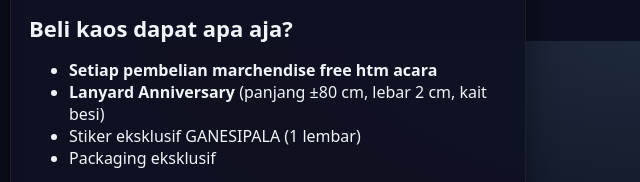
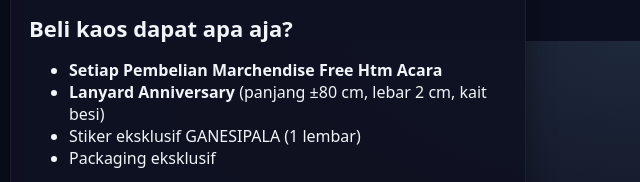
Before and after one commit to Mrizal16/Pre-order-baju-aniv-ganesipala, a plain HTML site: page index.html in a window 1280 px wide. Shown: the part 759-941 px from the top of the page, 640-1280 px from the left. Drawn offline with Linux system fonts and the light colour scheme.

Commit message:
pesan commit kamu

```diff
--- a/index.html
+++ b/index.html
@@ -184,7 +184,7 @@
 
         <h2>Beli kaos dapat apa aja?</h2>
         <ul>
-          <li><strong>Setiap pembelian marchendise free htm acara</strong></li>
+          <li><strong>Setiap Pembelian Marchendise Free Htm Acara</strong></li>
           <li><strong>Lanyard Anniversary</strong> (panjang ±80 cm, lebar 2 cm, kait besi)</li>
           <li>Stiker eksklusif GANESIPALA (1 lembar)</li>
           <li>Packaging eksklusif</li>
```
Also changed, not shown: 1 other file.
